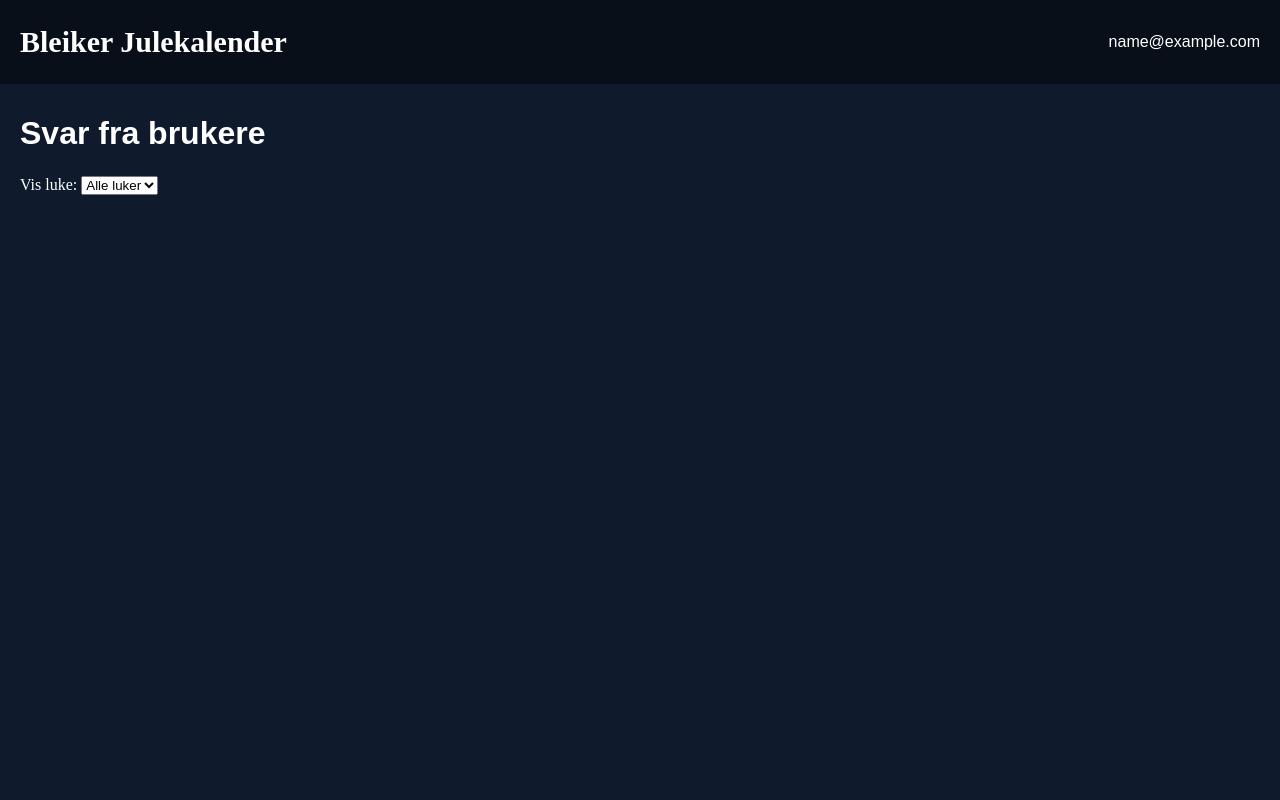
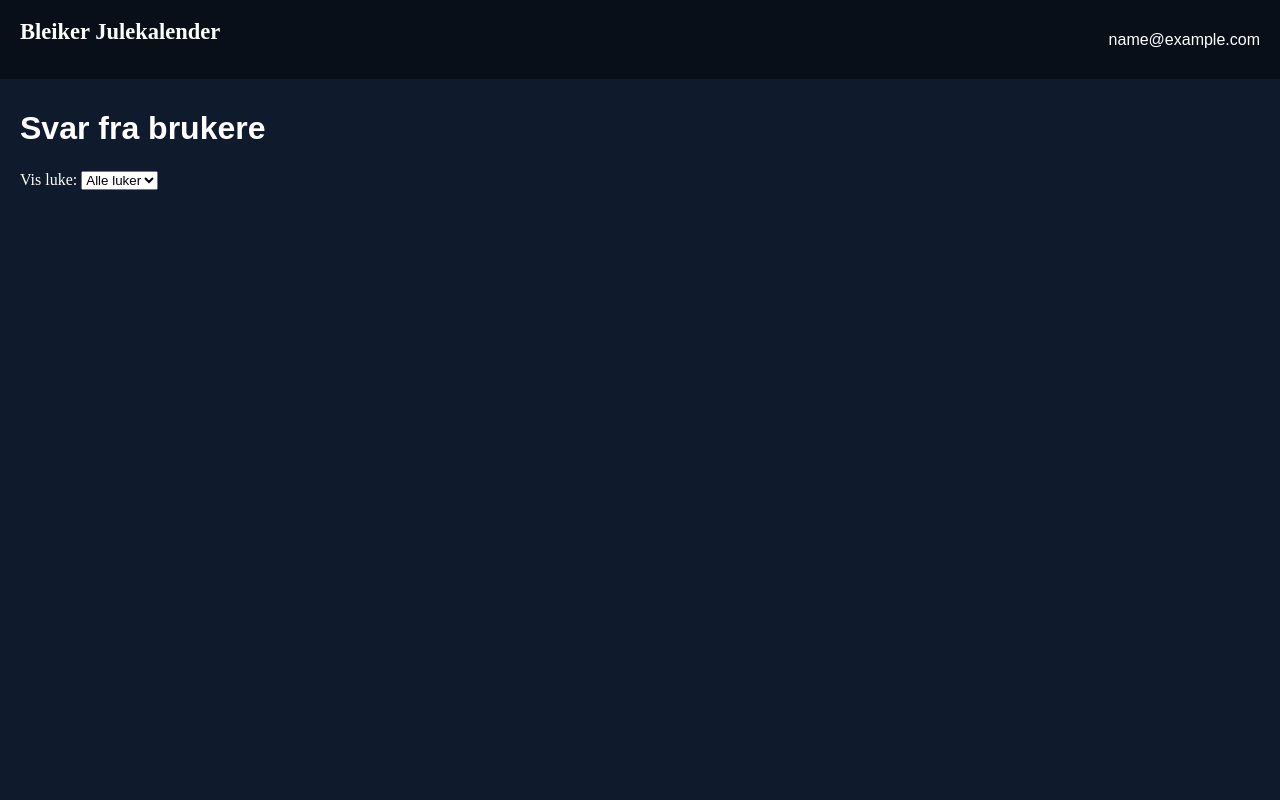
Before and after one commit to Salamander090909/Julekalender, a Node server app: page /admin in a window 1280 px wide. Run offline with Node 20, Linux system fonts and the light colour scheme; the visitor is signed in with stand-in values (Sample User, id 1); data that the repository does not hold is empty; some libraries are stand-ins or nearby versions.

Commit message:
height fix etter jeg hadde vært på 80%

```diff
--- a/public/css/main.css
+++ b/public/css/main.css
@@ -28,7 +28,6 @@ body {
     display: flex;
     flex-direction: column;
     margin: 0;
-    min-height: 100vh;
     width: 100%;
     gap: 30px;
 }
@@ -103,6 +102,7 @@ nav {
     display: flex;
     border-bottom: 1px solid transparent;
     margin: 0;
+    height: 5rem;
     width: 100%;
 }
 
@@ -118,7 +118,7 @@ nav .content {
 nav a {
     text-decoration: none;
     color: var(--textColor);
-    font-size: 20px;
+    font-size: 15px;
 }
 
 ul {
@@ -147,7 +147,7 @@ main {
     width: var(--kalenderWidth);
     display: grid;
     grid-template-columns: repeat(6, 1fr);
-    grid-auto-rows: 100px;
+    grid-auto-rows: 4.5rem;
     grid-auto-flow: dense;
     gap: 10px;
     padding: var(--cardPadding);
```
